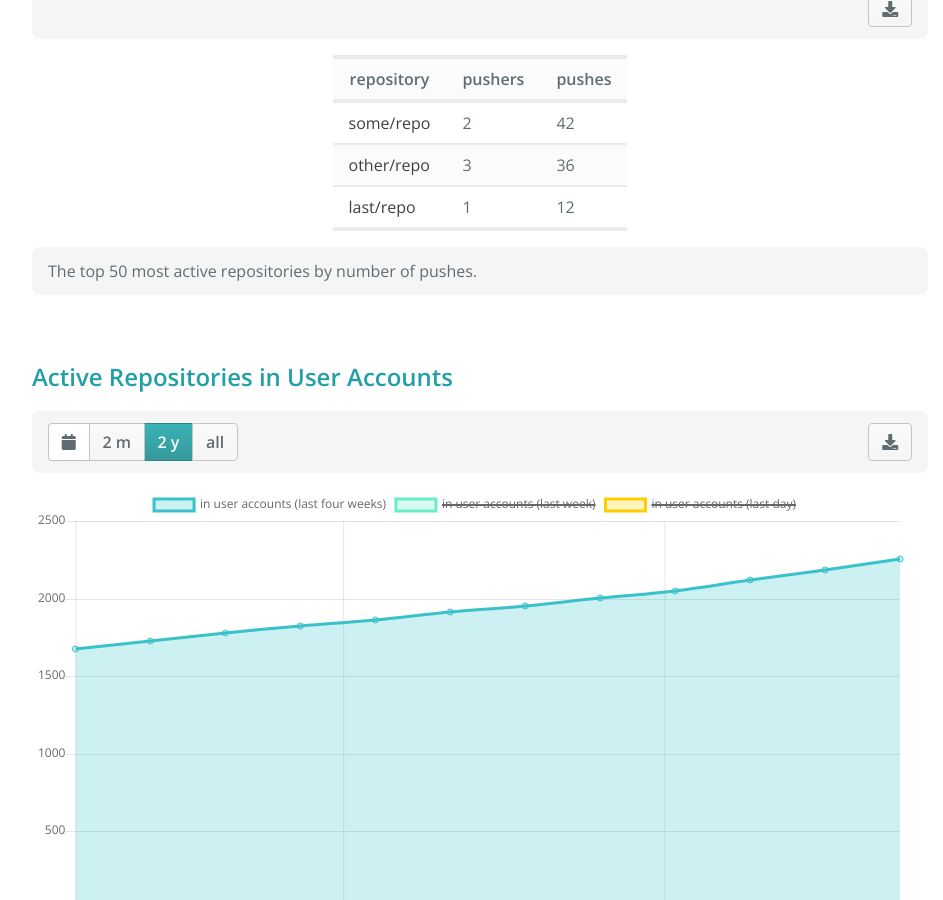
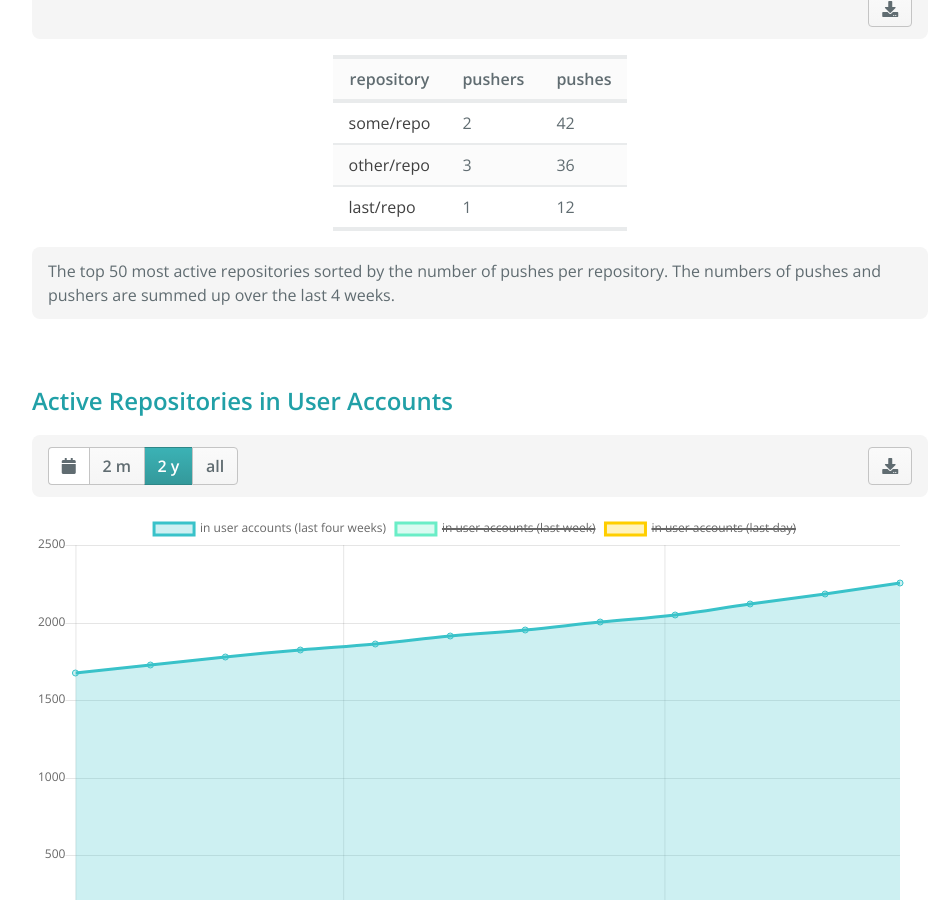
Before and after one commit to Autodesk/hubble, a Jekyll site: the page built from docs/repos-activity.html, in a window 1280 px wide and 900 px high, scrolled down 1081 px. Shown: the whole window, without its empty margins (160-1103 px from the left). Built offline with Jekyll 4.4.1, drawn with Linux system fonts in a browser that asks for light colours; nearby versions of some CDN libraries.

Commit message:
Improve some descriptions (#155)
Add a hint that Git LFS traffic is not included in the Git traffic chart
and clarify the meaning of the numbers of pushes and pushers in the list
of most active repositories.

```diff
--- a/docs/housekeeping-git-traffic.html
+++ b/docs/housekeeping-git-traffic.html
@@ -120,7 +120,7 @@ permalink: /housekeeping-git-traffic
 		}'></canvas>
 	<div class="info-box">
 		<p>
-			The amount of data transferred for clones and fetches.
+			The amount of data transferred for clones and fetches (<em>not</em> including <a href="https://git-lfs.github.com/">Git LFS</a> traffic).
 		</p>
 		<p>
 			To save resources, you should try to minimize the number of clones, especially for large repositories.
--- a/docs/repos-activity.html
+++ b/docs/repos-activity.html
@@ -91,7 +91,10 @@ permalink: /repos-activity
 		data-type="table"
 	></table>
 	<div class="info-box">
-		<p>The top 50 most active repositories by number of pushes.</p>
+		<p>
+			The top 50 most active repositories sorted by the number of pushes per repository.
+			The numbers of pushes and pushers are summed up over the last 4 weeks.
+		</p>
 	</div>
 </div>
 
```
Also changed, not shown: 1 other file.
